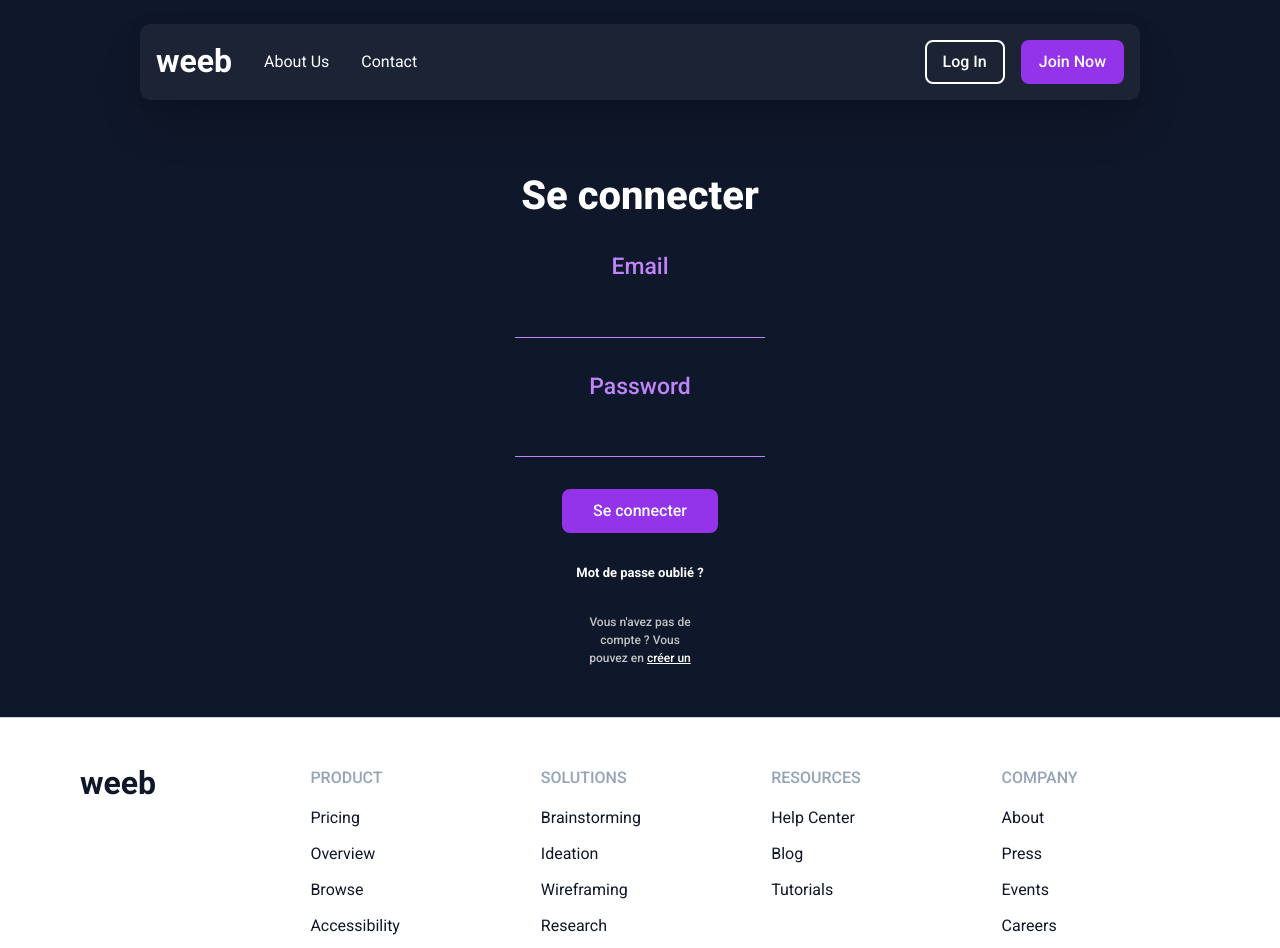
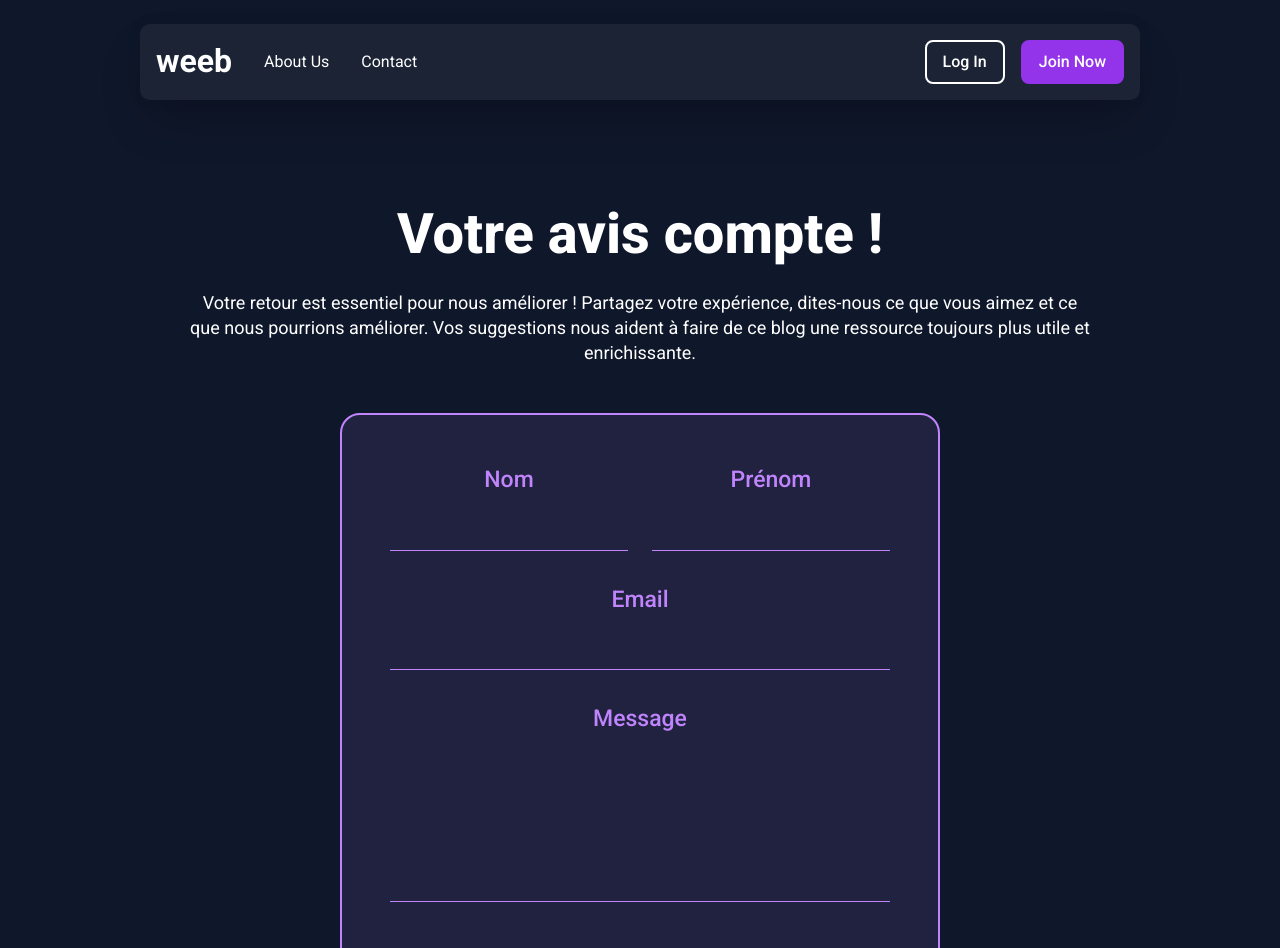
Before and after one commit to Yome07/weeb_guillaume_amselle_andreux, a React (Vite) app: page /contact in a window 1280 px wide. Shown: the top 948 px of the page. Built offline with nearby package versions, Linux system fonts and the light colour scheme.

Commit message:
feat: ajouter la page de contact avec un formulaire et mettre à jour la page d'accueil pour l'afficher

```diff
--- a/src/App.jsx
+++ b/src/App.jsx
@@ -1,9 +1,8 @@
-import { useState } from 'react'
-import Login from './pages/Login';
+import Contact from './pages/Contact';
 
 function App() {
 
-  return <Login />;
+  return <Contact />;
 }
 
 export default App
--- a/src/index.css
+++ b/src/index.css
@@ -12,6 +12,7 @@
   --color-purple-600: #9333ea;
   --color-purple-light: #c084fc;
   --color-purple-100: #f3e8ff;
+  --color-purple-dark: rgba(192, 132, 252, 0.1);
 
   --color-gray-light: #c4c4c4;
 
--- a/src/pages/Contact.jsx
+++ b/src/pages/Contact.jsx
@@ -0,0 +1,124 @@
+// src/pages/Contact.jsx
+import { useState } from 'react';
+import Header from '../components/layout/Header';
+import Footer from '../components/layout/Footer';
+import Input from '../components/ui/Input';
+import Button from '../components/ui/Button';
+
+/**
+ * Page de contact (Contact)
+ * Contient un formulaire avec nom, prénom, email et message
+ */
+function Contact() {
+  // États pour gérer les valeurs des champs du formulaire
+  const [lastname, setLastname] = useState('');
+  const [firstname, setFirstname] = useState('');
+  const [email, setEmail] = useState('');
+  const [message, setMessage] = useState('');
+
+  /**
+   * Gère la soumission du formulaire
+   * @param {Event} e - L'événement de soumission du formulaire
+   */
+  const handleSubmit = (e) => {
+    e.preventDefault(); // Empêche le rechargement de la page
+    console.log('Lastname:', lastname);
+    console.log('Firstname:', firstname);
+    console.log('Email:', email);
+    console.log('Message:', message);
+    // TODO: Ajouter la logique d'envoi du message
+  };
+
+  return (
+    <div className="min-h-screen flex flex-col bg-blue-gray-900">
+      {/* En-tête avec logo et menu */}
+      <Header />
+
+      {/* Section principale du formulaire */}
+      <main className="flex-1 flex flex-col items-center px-5 py-12 md:px-10 lg:px-20 lg:py-20">
+
+        {/* Titre et description */}
+        <div className="text-center mb-8 lg:mb-12 max-w-[900px]">
+          <h1 className="text-white font-roboto font-extrabold text-[40px] leading-[110%] mb-6 lg:text-[56px]">
+            Votre avis compte !
+          </h1>
+          <p className="text-white font-roboto font-normal text-base leading-[140%] lg:text-lg">
+            Votre retour est essentiel pour nous améliorer ! Partagez votre expérience, dites-nous ce que vous aimez et ce que nous pourrions améliorer. Vos suggestions nous aident à faire de ce blog une ressource toujours plus utile et enrichissante.
+          </p>
+        </div>
+
+        {/* Container du formulaire avec bordure violette */}
+        <div className="w-full max-w-[350px] lg:max-w-[600px] p-8 lg:p-12 border-2 border-purple-light rounded-[20px] bg-purple-dark">
+
+          {/* Formulaire de contact */}
+          <form onSubmit={handleSubmit} className="flex flex-col gap-6 lg:gap-8">
+
+            {/* Nom et Prénom - côte à côte sur desktop */}
+            <div className="flex flex-col gap-6 lg:flex-row lg:gap-6">
+              {/* Champ Nom */}
+              <div className="flex-1">
+                <Input
+                  label="Nom"
+                  type="text"
+                  id="lastname"
+                  value={lastname}
+                  onChange={(e) => setLastname(e.target.value)}
+                  placeholder=""
+                />
+              </div>
+
+              {/* Champ Prénom */}
+              <div className="flex-1">
+                <Input
+                  label="Prénom"
+                  type="text"
+                  id="firstname"
+                  value={firstname}
+                  onChange={(e) => setFirstname(e.target.value)}
+                  placeholder=""
+                />
+              </div>
+            </div>
+
+            {/* Champ Email */}
+            <Input
+              label="Email"
+              type="email"
+              id="email"
+              value={email}
+              onChange={(e) => setEmail(e.target.value)}
+              placeholder=""
+            />
+
+            {/* Champ Message (textarea) */}
+            <div className="flex flex-col gap-2 w-full">
+              <label
+                htmlFor="message"
+                className="text-purple-light font-inter font-medium text-[23px] text-center"
+              >
+                Message
+              </label>
+              <textarea
+                id="message"
+                value={message}
+                onChange={(e) => setMessage(e.target.value)}
+                rows="5"
+                className="w-full bg-transparent border-b border-purple-light text-white font-inter text-lg px-2 py-2 focus:outline-none focus:border-purple-600 transition resize-none"
+              />
+            </div>
+
+            {/* Bouton de soumission */}
+            <Button type="submit" className="cursor-pointer w-[156px] mx-auto mt-4">
+              Contact
+            </Button>
+          </form>
+        </div>
+      </main>
+
+      {/* Pied de page */}
+      <Footer />
+    </div>
+  );
+}
+
+export default Contact;
--- a/src/pages/Login.jsx
+++ b/src/pages/Login.jsx
@@ -7,7 +7,6 @@ import Button from '../components/ui/Button';
 /**
  * Page de connexion (Login)
  * Contient un formulaire avec email et password
- * Version Mobile First
  */
 function Login() {
   // États pour gérer les valeurs des champs du formulaire
```
